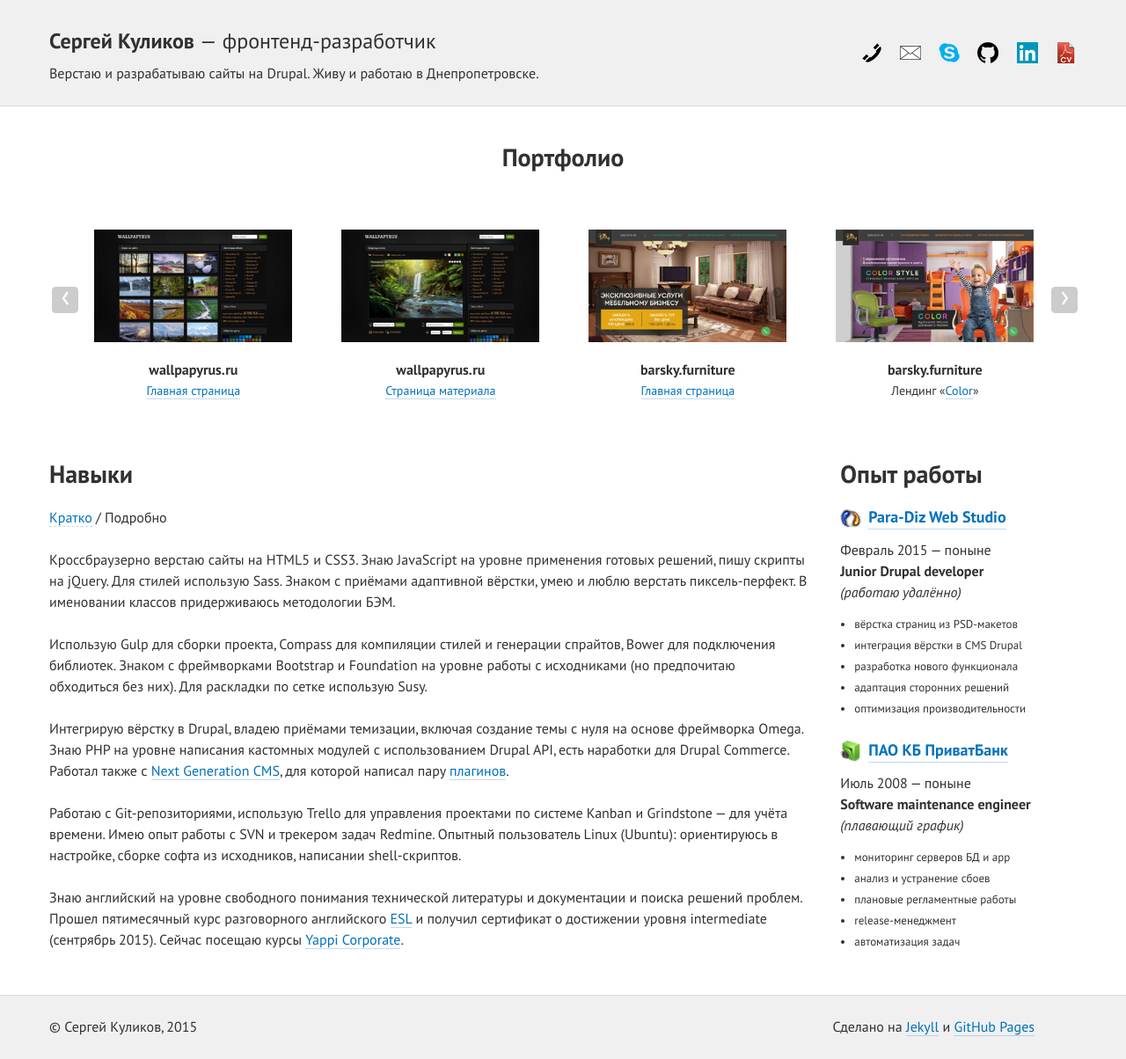
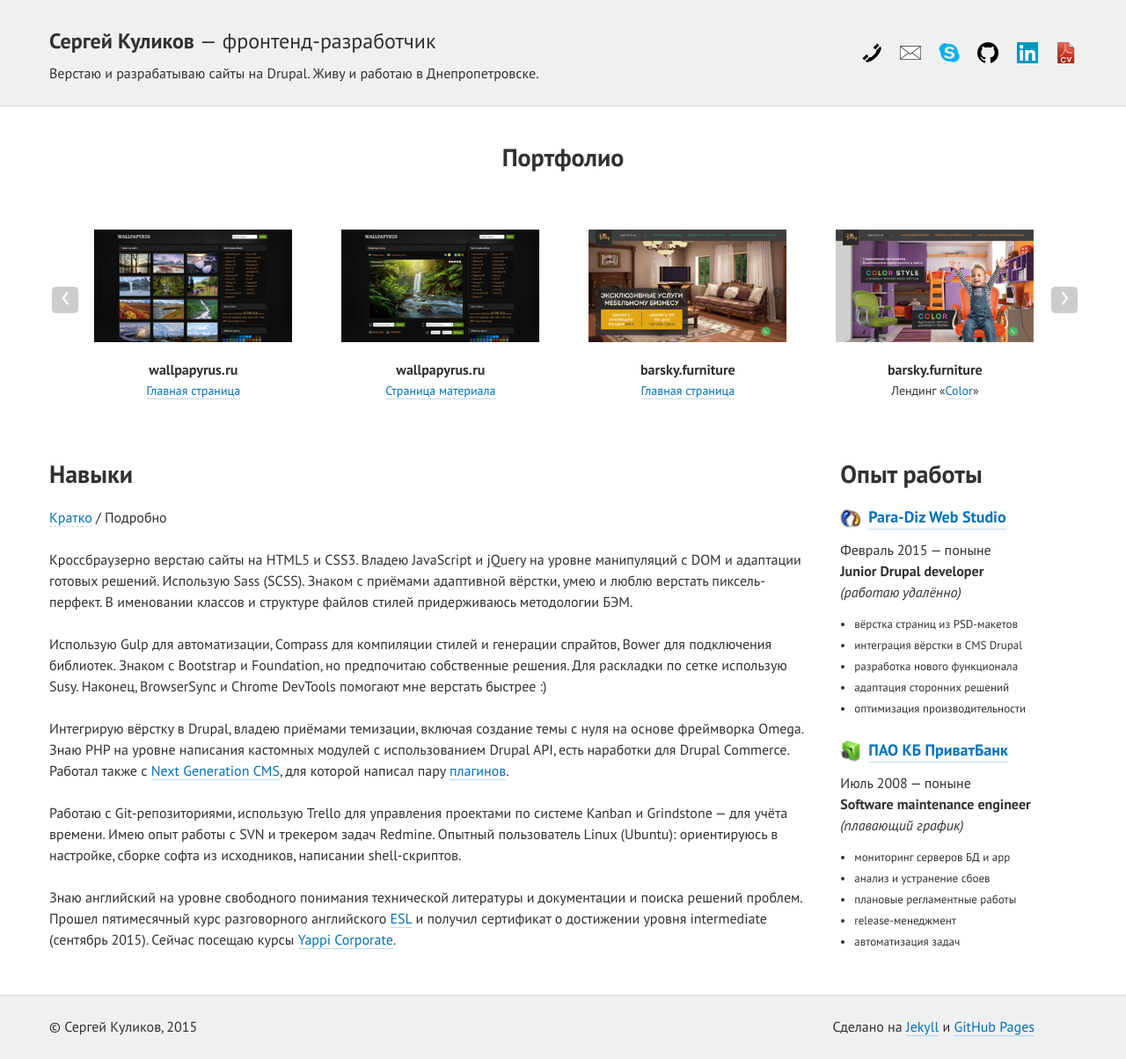
Before and after one commit to web-padawan/web-padawan.github.io, a Jekyll site: the page built from index.html, in a window 1280 px wide. Shown: the whole page at 88% size. Built offline with Jekyll 4.4.1, drawn with Linux system fonts in a browser that asks for light colours.

Commit message:
[mod] skills: edit text

```diff
--- a/_includes/skills.html
+++ b/_includes/skills.html
@@ -6,14 +6,14 @@
 
       <div class="skills__content" id="full">
         <p class="skills__text">
-          <span>Кроссбраузерно верстаю сайты на HTML5 и CSS3. Знаю JavaScript на уровне применения готовых решений, пишу скрипты на jQuery.</span>
-          <span>Для стилей использую Sass. Знаком с приёмами адаптивной вёрстки, умею и люблю верстать пиксель-перфект.</span>
-          <span>В именовании классов придерживаюсь методологии БЭМ.</span>
+          <span>Кроссбраузерно верстаю сайты на HTML5 и CSS3. Владею JavaScript и jQuery на уровне манипуляций с DOM и адаптации готовых решений.</span>
+          <span>Использую Sass (SCSS). Знаком с приёмами адаптивной вёрстки, умею и люблю верстать пиксель-перфект.</span>
+          <span>В именовании классов и структуре файлов стилей придерживаюсь методологии БЭМ.</span>
         </p>
         <p class="skills__text">
-          <span>Использую Gulp для сборки проекта, Compass для компиляции стилей и генерации спрайтов, Bower для подключения библиотек.</span>
-          <span>Знаком с фреймворками Bootstrap и Foundation на уровне работы с исходниками (но предпочитаю обходиться без них).</span>
-          <span>Для раскладки по сетке использую Susy.</span>
+          <span>Использую Gulp для автоматизации, Compass для компиляции стилей и генерации спрайтов, Bower для подключения библиотек.</span>
+          <span>Знаком с Bootstrap и Foundation, но предпочитаю собственные решения. Для раскладки по сетке использую Susy.</span>
+          <span>Наконец, BrowserSync и Chrome DevTools помогают мне верстать быстрее :)</span>
         </p>
         <p class="skills__text">
           <span>Интегрирую вёрстку в Drupal, владею приёмами темизации, включая создание темы с нуля на основе фреймворка Omega.</span>
@@ -29,7 +29,7 @@
         <p class="skills__text">
           <span>Знаю английский на уровне свободного понимания технической литературы и документации и поиска решений проблем.</span>
           <span>Прошел пятимесячный курс разговорного английского <a href="http://esl.apslogos.com" target="_blank">ESL</a></span>
-          <span>и получил сертификат о достижении уровня intermediate (сентрябрь 2015).</span>
+          <span>и получил сертификат о достижении уровня intermediate (сентябрь 2015).</span>
           <span>Сейчас посещаю курсы <a href="http://www.yappicorp.com.ua" target="_blank">Yappi Corporate</a>.</span>
         </p>
       </div>
```
Also changed, not shown: other parts of _includes/skills.html (+4 -4 lines).
